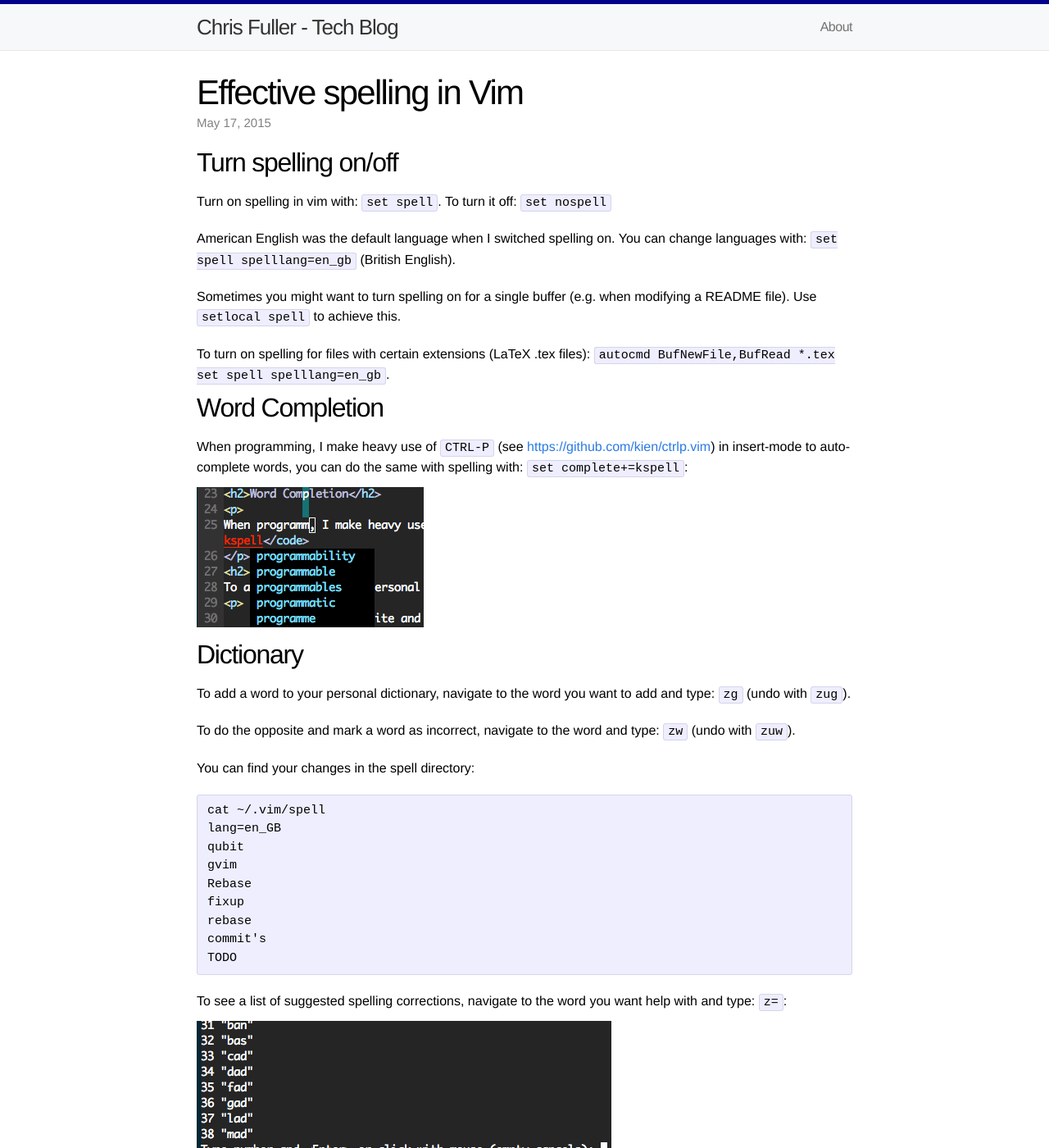
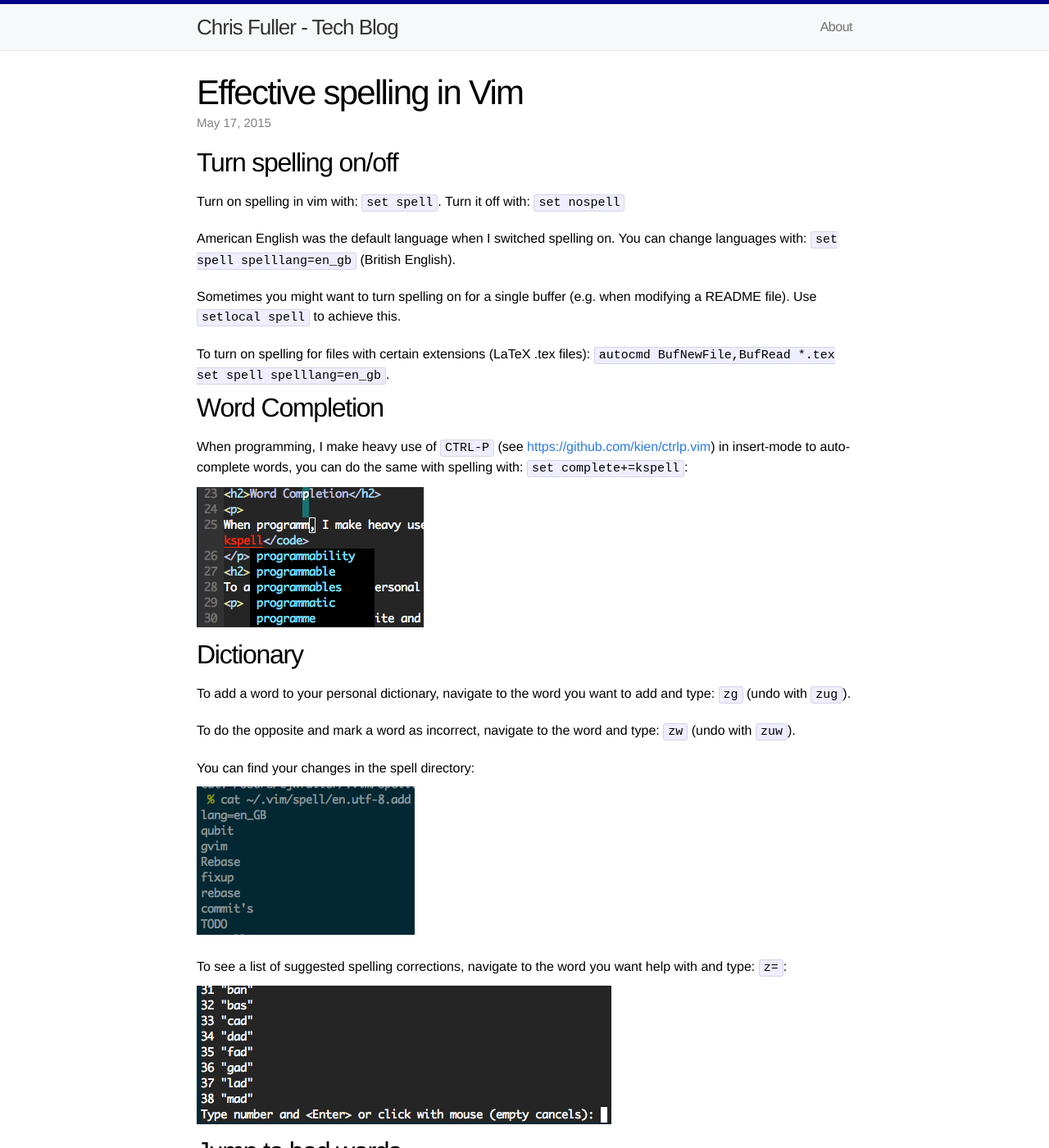
Before and after one commit to cjwfuller/cjwfuller.github.io, a Jekyll site: the page built from _posts/2015-5-17-effective-spelling-in-vim.html, in a window 1280 px wide and 1400 px high. Shown: the whole window at 82% size. Built offline with Jekyll 4.4.1, drawn with Linux system fonts in a browser that asks for light colours; nearby versions of some CDN libraries; comment, search, counter and statistics services are not loaded.

Commit message:
add personal dictionary screenshot

```diff
--- a/_posts/2015-5-17-effective-spelling-in-vim.html
+++ b/_posts/2015-5-17-effective-spelling-in-vim.html
@@ -13,7 +13,7 @@ author:
 comments: true
 ---
 <h2>Turn spelling on/off</h2>
-Turn on spelling in vim with: <code>set spell</code>.  To turn it off: <code>set nospell</code>
+Turn on spelling in vim with: <code>set spell</code>.  Turn it off with: <code>set nospell</code>
 <p>
 	American English was the default language when I switched spelling on.  You can change languages with: <code>set spell spelllang=en_gb</code> (British English).
 </p>
@@ -36,22 +36,14 @@ To add a word to your personal dictionary, navigate to the word you want to add
 	To do the opposite and mark a word as incorrect, navigate to the word and type: <code>zw</code> (undo with <code>zuw</code>).
 </p>
 You can find your changes in the spell directory:
-<pre>
-cat ~/.vim/spell
-lang=en_GB
-qubit
-gvim
-Rebase
-fixup
-rebase
-commit's
-TODO
-</pre>
+<p>
+	<img src="/assets/spell-dictionary-contents.png" alt="Vim dictionary contents"></img>
+</p>
 <p>
 	To see a list of suggested spelling corrections, navigate to the word you want help with and type: <code>z=</code>:
 </p>
 <p>
-	<img src="/assets/spell-dictionary.png" alt="Vim dictionary"></img>
+	<img src="/assets/spell-dictionary.png" alt="Vim dictionary screen"></img>
 </p>
 <h2>Jump to bad words</h2>
 <p>
```
Also changed, not shown: assets/spell-dictionary-contents.png (added).
